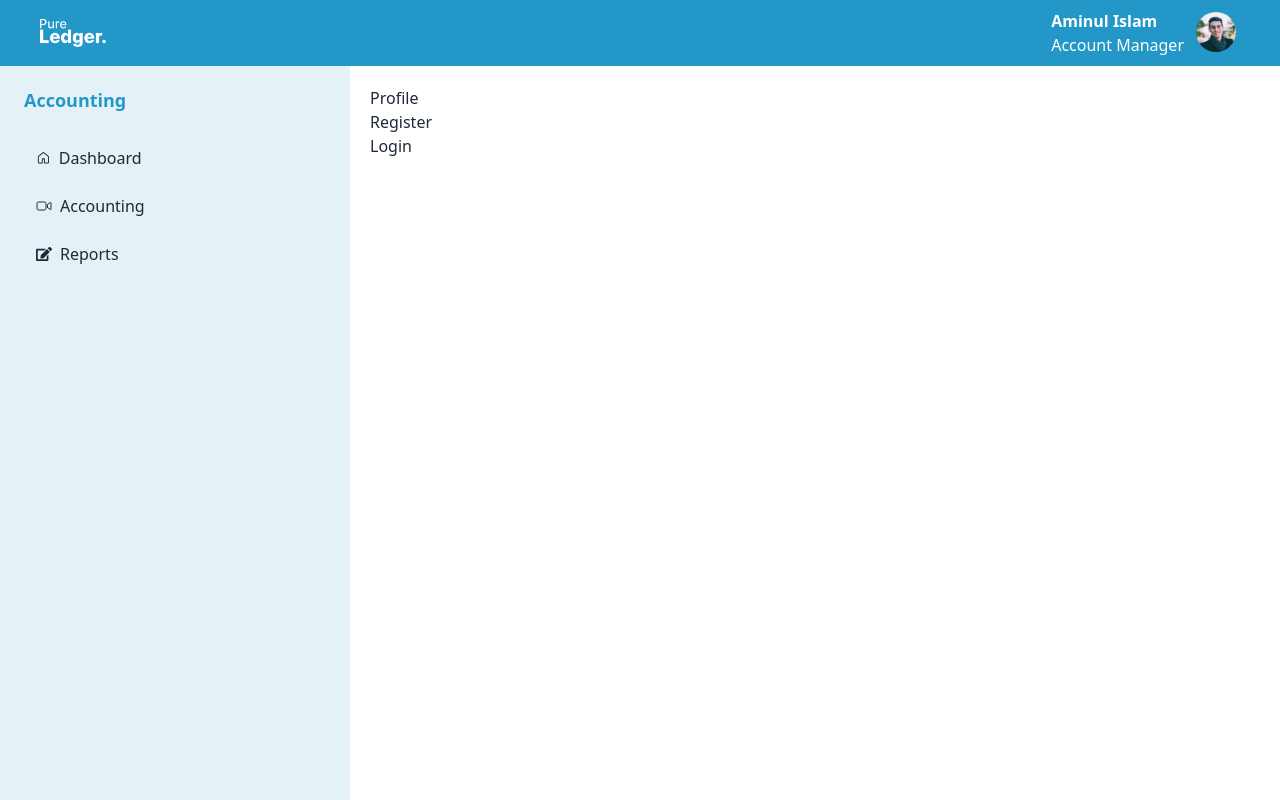
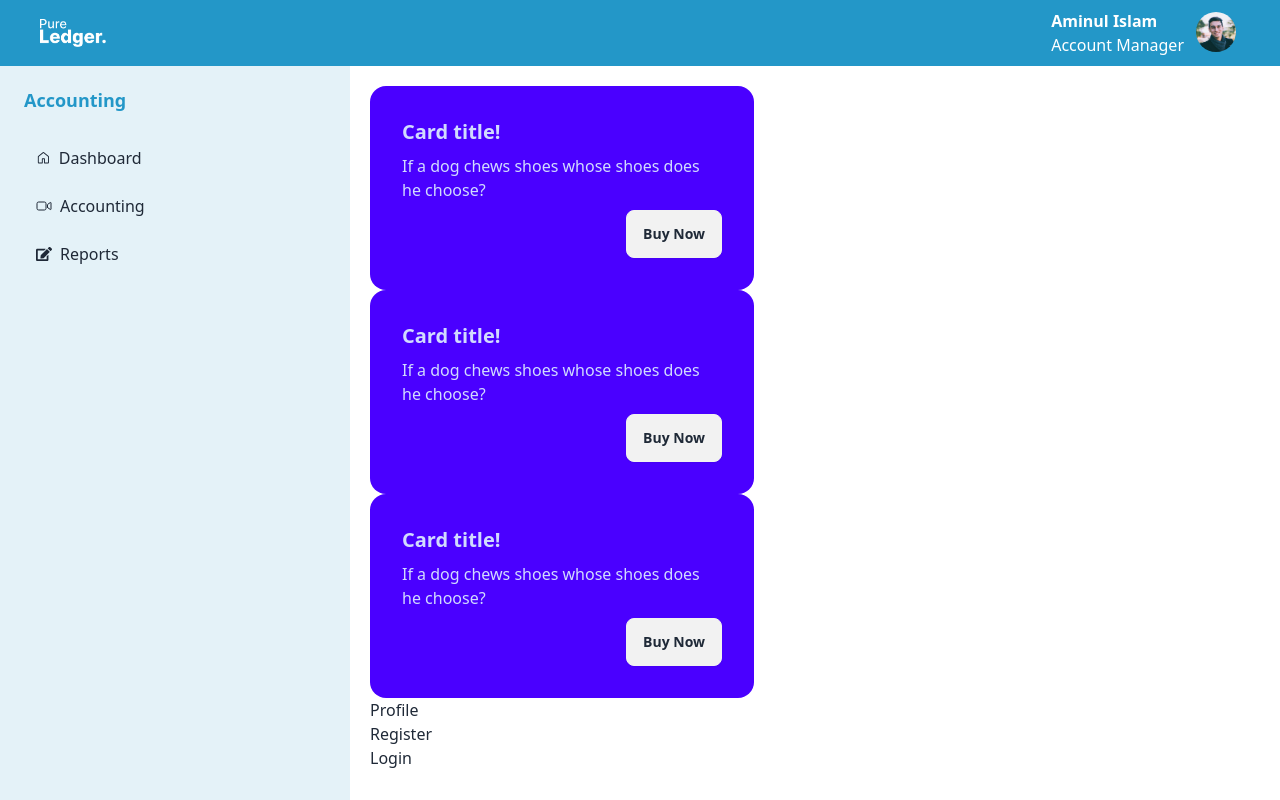
Before and after one commit to Moinulilm10/mPair-Task, a React (Vite) app in the folder mPair client/: page / in a window 1280 px wide. Built offline with nearby package versions, Linux system fonts and the light colour scheme.

Commit message:
"Added Dashboard import and component to App.jsx"

```diff
--- a/mPair client/src/App.jsx
+++ b/mPair client/src/App.jsx
@@ -1,3 +1,4 @@
+import Dashboard from "./components/dashboard/Dashboard";
 import NavBar from "./components/shared/Navbar";
 import Sidebar from "./components/shared/Sidebar";
 
@@ -8,6 +9,7 @@ const App = () => {
       <div className="flex flex-1">
         <Sidebar />
         <div className="flex-1 p-5">
+          <Dashboard />
           <h1>Profile</h1>
           <h1>Register</h1>
           <h1>Login</h1>
--- /dev/null
+++ b/mPair client/src/components/dashboard/Chart.jsx
@@ -0,0 +1,5 @@
+const Chart = () => {
+  return <div>Chart</div>;
+};
+
+export default Chart;
--- /dev/null
+++ b/mPair client/src/components/dashboard/Dashboard.jsx
@@ -0,0 +1,11 @@
+import ExpenseCard from "./ExpenseCard";
+
+const Dashboard = () => {
+  return (
+    <div className="flex flex-col justify-center">
+      <ExpenseCard />
+    </div>
+  );
+};
+
+export default Dashboard;
--- /dev/null
+++ b/mPair client/src/components/dashboard/ExpenseCard.jsx
@@ -0,0 +1,35 @@
+const ExpenseCard = () => {
+  return (
+    <div>
+      <div className="card w-96 bg-primary text-primary-content">
+        <div className="card-body">
+          <h2 className="card-title">Card title!</h2>
+          <p>If a dog chews shoes whose shoes does he choose?</p>
+          <div className="justify-end card-actions">
+            <button className="btn">Buy Now</button>
+          </div>
+        </div>
+      </div>
+      <div className="card w-96 bg-primary text-primary-content">
+        <div className="card-body">
+          <h2 className="card-title">Card title!</h2>
+          <p>If a dog chews shoes whose shoes does he choose?</p>
+          <div className="justify-end card-actions">
+            <button className="btn">Buy Now</button>
+          </div>
+        </div>
+      </div>
+      <div className="card w-96 bg-primary text-primary-content">
+        <div className="card-body">
+          <h2 className="card-title">Card title!</h2>
+          <p>If a dog chews shoes whose shoes does he choose?</p>
+          <div className="justify-end card-actions">
+            <button className="btn">Buy Now</button>
+          </div>
+        </div>
+      </div>
+    </div>
+  );
+};
+
+export default ExpenseCard;
```
